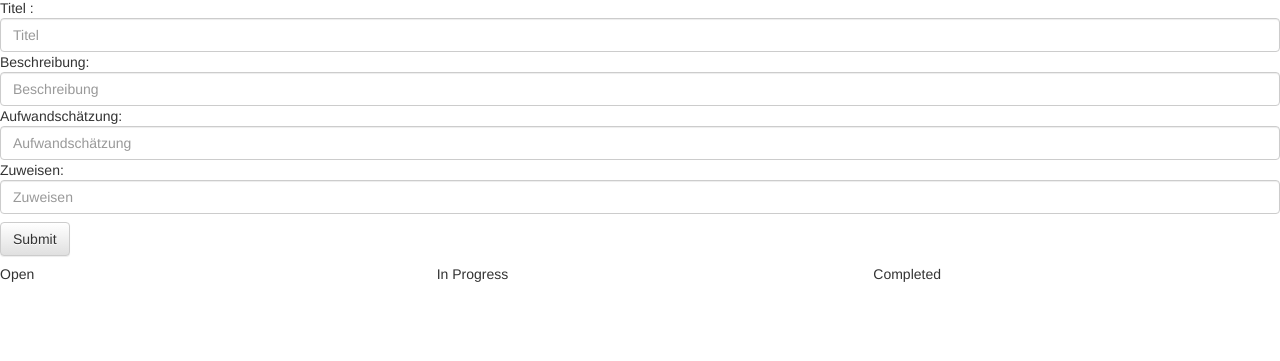
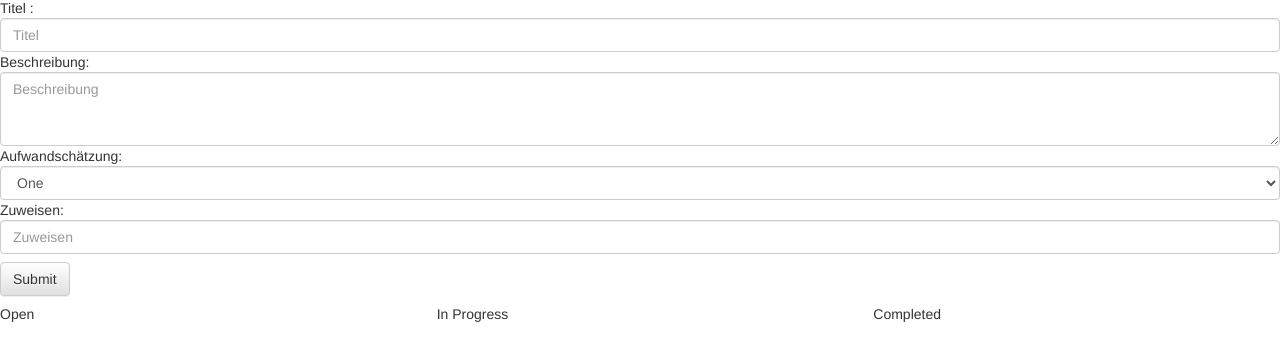
Before and after one commit to rogerbollmann/ScrumBoard, a website: page public/index.html in a window 1280 px wide. Shown: the part 125-486 px from the top of the page. Drawn offline with nearby package versions, Linux system fonts and the light colour scheme; no server answers.

Commit message:
modified:   Readme.txt 	modified:   public/index.html

```diff
--- a/public/index.html
+++ b/public/index.html
@@ -30,11 +30,18 @@
     </div>
 
     <div >
-        Beschreibung: <input id="new-task-description" class="form-control" type="text" placeholder="Beschreibung" required>
+        Beschreibung: <textarea id="new-task-description" class="form-control" placeholder="Beschreibung" rows="3"></textarea>
     </div>
-    <div >
-        Aufwandschätzung: <input id="new-task-estimation" class="form-control" type="text" placeholder="Aufwandschätzung" required>
-    </div>
+
+    <div> Aufwandschätzung: <select class="form-control" id="new-task-estimation">
+    <option value="1">One</option>
+    <option value="2">Two</option>
+    <option value="3">Three</option>
+    <option value="5">Five</option>
+    <option value="8">Eigth</option>
+    </select>
+
+
     <div>
         Zuweisen: <input id="new-task-assigned" class="form-control"  type="text" placeholder="Zuweisen" required>
     </div>
```
Also changed, not shown: Readme.txt.
